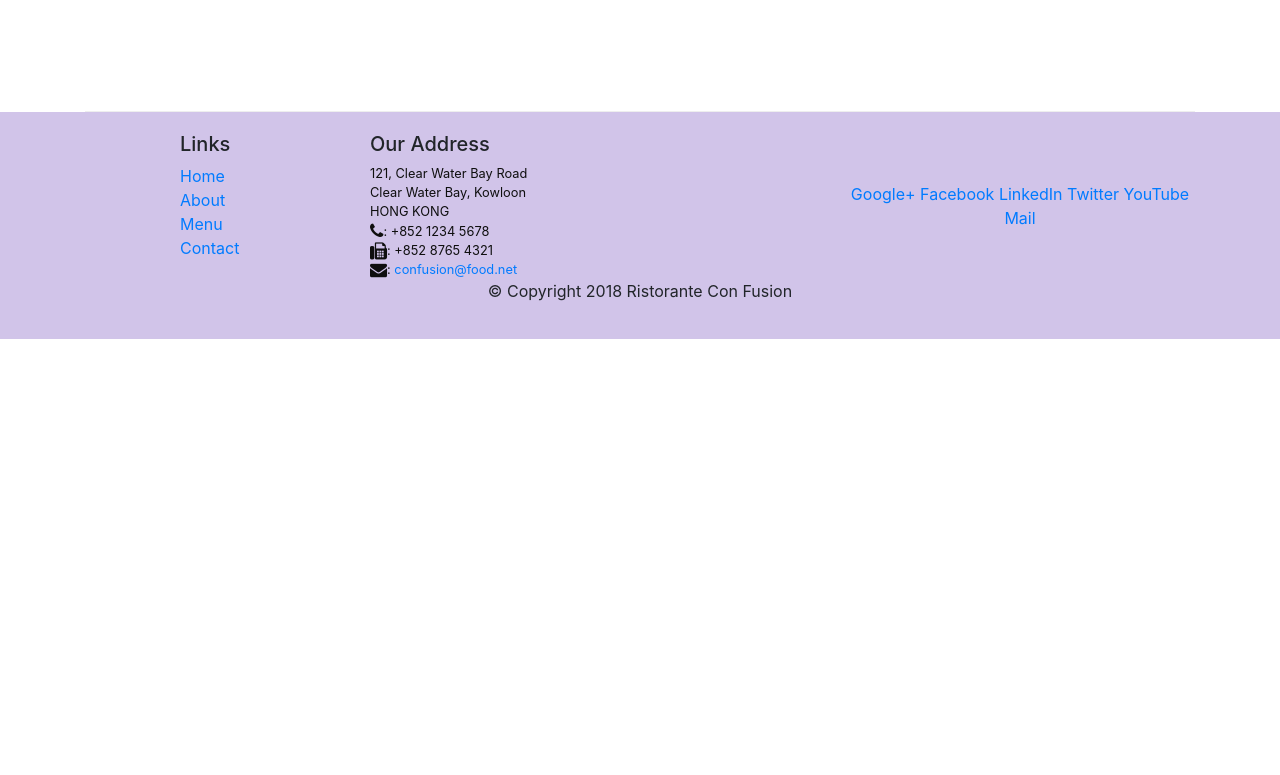
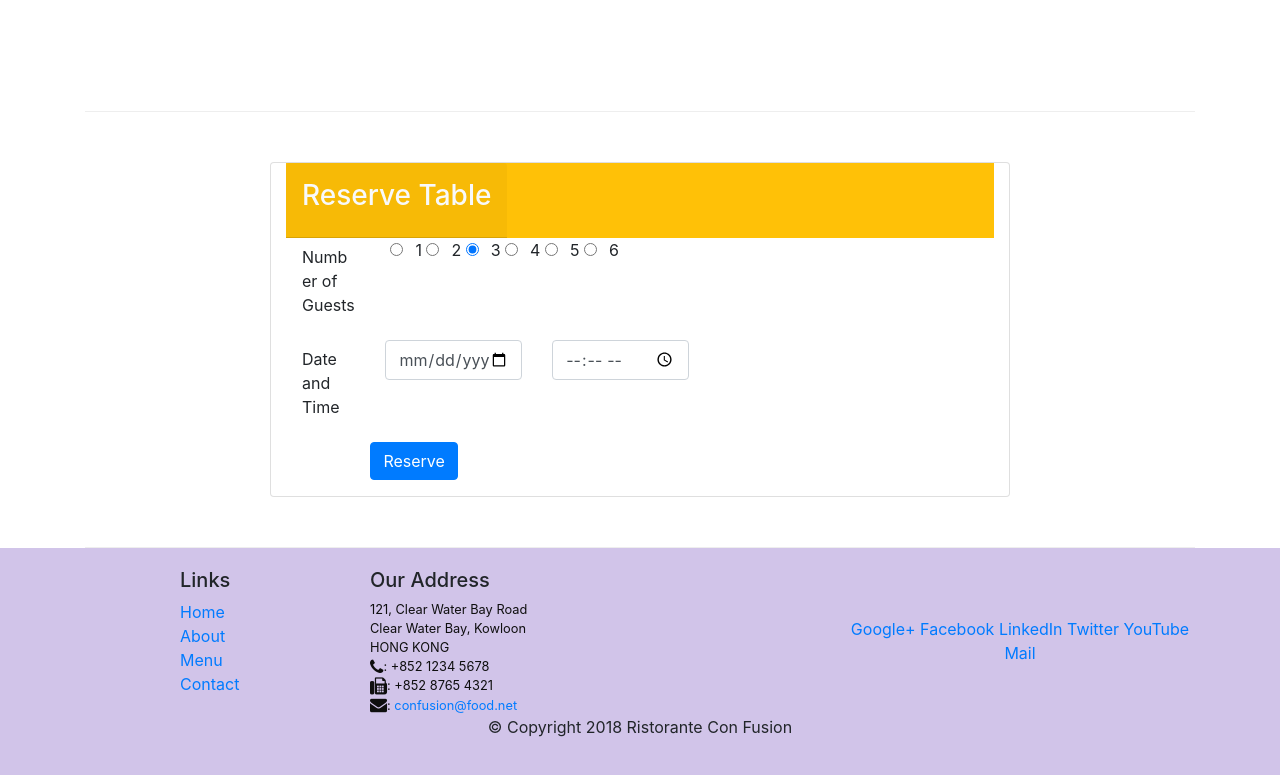
Before and after one commit to harrisalisha/bootstrap2022, a website: page index.html in a window 1280 px wide. Shown: the part 1422-2197 px from the top of the page. Before the commit the page ends 1761 px from the top, so only its background shows below. Drawn offline with nearby package versions, Linux system fonts and the light colour scheme.

Commit message:
assignment 2

```diff
--- a/index.html
+++ b/index.html
@@ -31,10 +31,14 @@
             <div class="collapse navbar-collapse" id="Navbar">
 
                 <ul class="navbar-nav mr-auto">
-                    <li class="nav-item active"><a class="nav-link" href="./index.html"><span class="fa fa-home fa-lg"></span> Home</a></li>
-                    <li class="nav-item"><a class="nav-link" href="./aboutus.html"><span class="fa fa-info fa-lg"></span> About</a></li>
-                    <li class="nav-item"><a class="nav-link" href="#"><span class="fa fa-list fa-lg"></span> Menu</a></li>
-                    <li class="nav-item"><a class="nav-link" href="./contactus.html"><span class="fa fa-address-card fa-lg"></span> Contact</a></li>
+                    <li class="nav-item active"><a class="nav-link" href="./index.html"><span
+                                class="fa fa-home fa-lg"></span> Home</a></li>
+                    <li class="nav-item"><a class="nav-link" href="./aboutus.html"><span
+                                class="fa fa-info fa-lg"></span> About</a></li>
+                    <li class="nav-item"><a class="nav-link" href="#"><span class="fa fa-list fa-lg"></span> Menu</a>
+                    </li>
+                    <li class="nav-item"><a class="nav-link" href="./contactus.html"><span
+                                class="fa fa-address-card fa-lg"></span> Contact</a></li>
                 </ul>
             </div>
 
@@ -47,11 +51,17 @@
 
                 <div class="col-12 col-sm-6">
                     <h1>Ristorante con Fusion</h1>
-                    <p>We take inspiration from the World's best cuisines, and create a unique fusion experience. Our lipsmacking creations will tickle your culinary senses!</p>
+                    <p>We take inspiration from the World's best cuisines, and create a unique fusion experience. Our
+                        lipsmacking creations will tickle your culinary senses!</p>
                 </div>
 
-                <div class="col-12 col-sm">
+                <div class="col-12 col-sm align-self-center">
                     <img src="img/logo.png" class="img-fluid">
+                </div>
+
+                <div class="col-12 col-sm align-self-center">
+                    <a type="button" class="btn btn-block btn-warning text-light"
+                     href="#reserve-form">Reserve Table</a>
                 </div>
 
             </div>
@@ -66,8 +76,7 @@
             <div class="col col-sm order-sm-first col-md">
 
                 <div class="media">
-                    <img class="d-flex mr-3 img-thumbnail align-self-center"
-                            src="img/uthappizza.png" alt="Uthappizza">
+                    <img class="d-flex mr-3 img-thumbnail align-self-center" src="img/uthappizza.png" alt="Uthappizza">
                     <div class="media-body">
                         <h2 class="mt-0">Uthappizza
                             <span class="badge badge-danger">HOT</span>
@@ -87,8 +96,17 @@
                 <h3>This Month's Promotions</h3>
             </div>
             <div class="col col-sm col-md">
-                <h2>Weekend Grand Buffet</h2>
-                <p>Featuring mouthwatering combinations with a choice of five different salads, six enticing appetizers, six main entrees and five choicest desserts. Free flowing bubbly and soft drinks. All for just $19.99 per person </p>
+                <div class="media">
+                    <div class="media-body">
+                        <h2>Weekend Grand Buffet <span class="badge badge-danger">NEW</span></h2>
+                        <p class="d-none d-sm-block" +>Featuring mouthwatering combinations with a choice of five
+                            different salads, six enticing appetizers,
+                            six main entrees and five choicest desserts. Free flowing bubbly and soft drinks. All for
+                            just $19.99 per person </p>
+                    </div>
+                    <img class="d-flex mr-3 img-thumbnail align-self-center" src="img/buffet.png" alt="Uthappizza">
+
+                </div>
             </div>
         </div>
 
@@ -98,8 +116,8 @@
             </div>
             <div class="col col-sm order-sm-first col-md">
                 <div class="media">
-                    <img class="d-flex mr-3 img-thumbnail align-self-center"
-                            src="img/alberto.png" alt="Alberto Somayya">
+                    <img class="d-flex mr-3 img-thumbnail align-self-center" src="img/alberto.png"
+                        alt="Alberto Somayya">
                     <div class="media-body">
                         <h2 class="mt-0">Alberto Somayya</h2>
                         <h4>Executive Chef</h4>
@@ -112,6 +130,75 @@
                 </div>
             </div>
         </div>
+
+        <div class="row row-content align-items-center" id="reserve-form">
+
+            <div class="card col-12 col-sm-8 border-corner">
+                <div class="d-flex bg-warning text-light">
+                    <div class="card-header py-3 px-3">
+                        <h3>Reserve Table</h3>
+                    </div>
+                </div>
+
+                <div class="d-flex px-3">
+                    <form>
+                        <div class="form-group row">
+                            <div for="guests" class="col col-md-2 col-form-label">Number of
+                                Guests</div>
+                            <div class="form-check">
+                                <label class="form-check-label">
+                                    <input type="radio" class="form-check-inline" id="guest1" name="guests" value=""
+                                        autocomplete="off">1
+                                </label>
+                                <label class="form-check-label">
+                                    <input type="radio" class="form-check-inline" id="guest2" name="guests" value=""
+                                        autocomplete="off">2
+                                </label>
+                                <label class="form-check-label">
+                                    <input type="radio" class="form-check-inline" id="guest3" name="guests" value=""
+                                        autocomplete="off" checked>3
+                                </label>
+                                <label class="form-check-label">
+                                    <input type="radio" class="form-check-inline" id="guest4" name="guests" value=""
+                                        autocomplete="off">4
+                                </label>
+                                <label class="form-check-label">
+                                    <input type="radio" class="form-check-inline" id="guest5" name="guests" value=""
+                                        autocomplete="off">5
+                                </label>
+                                <label class="form-check-label">
+                                    <input type="radio" class="form-check-inline" id="guest6" name="guests" value=""
+                                        autocomplete="off">6
+                                </label>
+                            </div>
+                        </div>
+
+                        <div class="form-group row">
+                            <label for="date" class="col-12 col-sm-12 col-md-2 col-form-label">Date and Time</label>
+                            <div class="col-12 col-sm-12 col-md-4">
+                                <input type="date" class="form-control" id="date" name="date" placeholder="Date">
+                            </div>
+                            <div class="col-12 col-sm-12 col-md-4">
+                                <input type="time" class="form-control" id="time" name="date" placeholder="Time">
+                            </div>
+                        </div>
+
+                        <div class="form-group row">
+                            <div class="col-12 col-sm-2"></div>
+                            <div>
+                                <button class="btn btn-primary">Reserve</button>
+                            </div>
+
+                        </div>
+
+                    </form>
+                </div>
+
+            </div>
+
+            <div class="col col-sm-2 order-sm-first"></div>
+        </div>
+
     </div>
 
     <footer class="footer">
@@ -143,7 +230,7 @@
                     </address>
                 </div>
 
-                <div  class="col-12 col-sm-4 align-self-center">
+                <div class="col-12 col-sm-4 align-self-center">
                     <div class="text-center">
                         <a href="http://google.com/+">Google+</a>
                         <a href="http://www.facebook.com/profile.php?id=">Facebook</a>
```
Also changed, not shown: css/styles.css (+8 -0 lines). Lines whose indentation alone changed are shown as unchanged.
